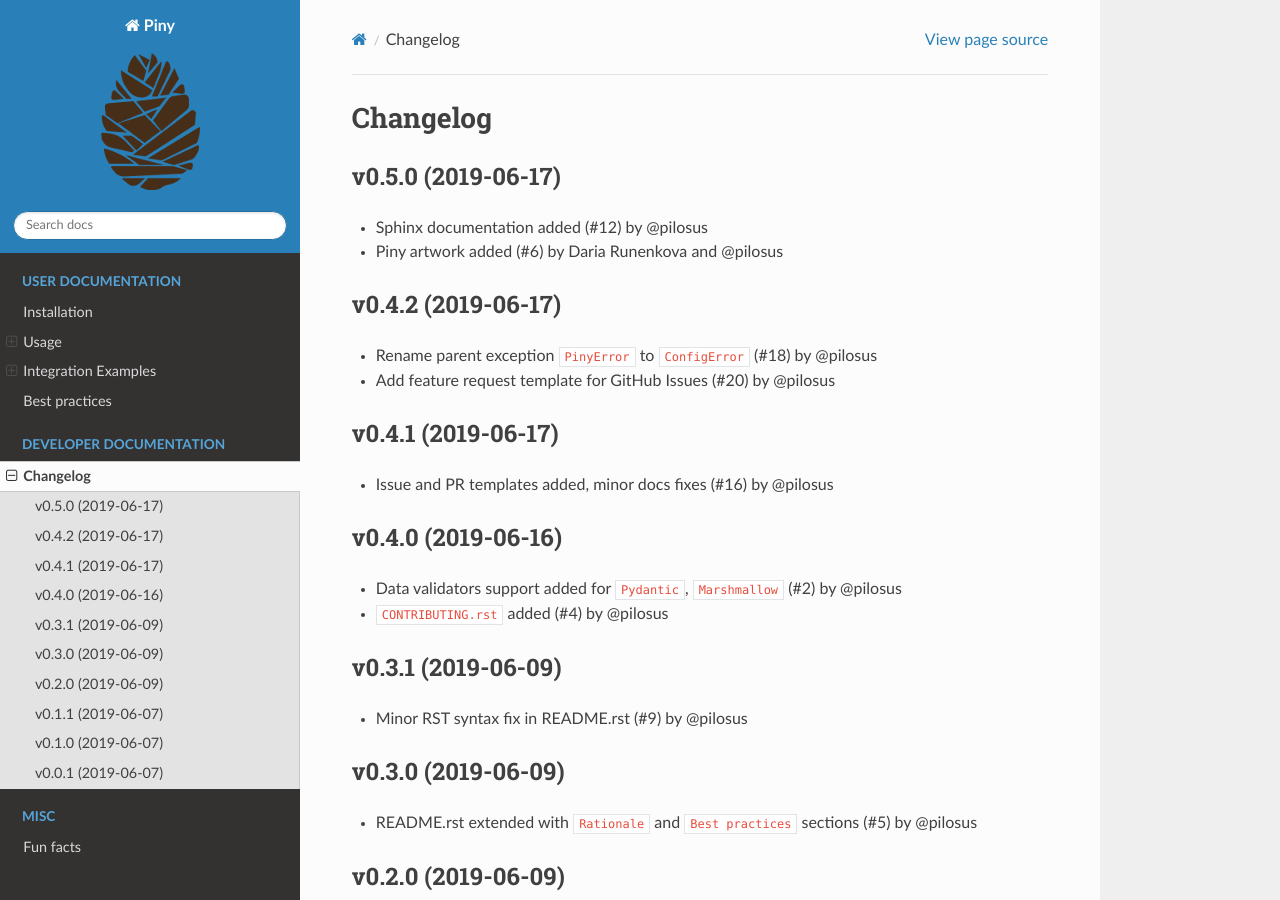
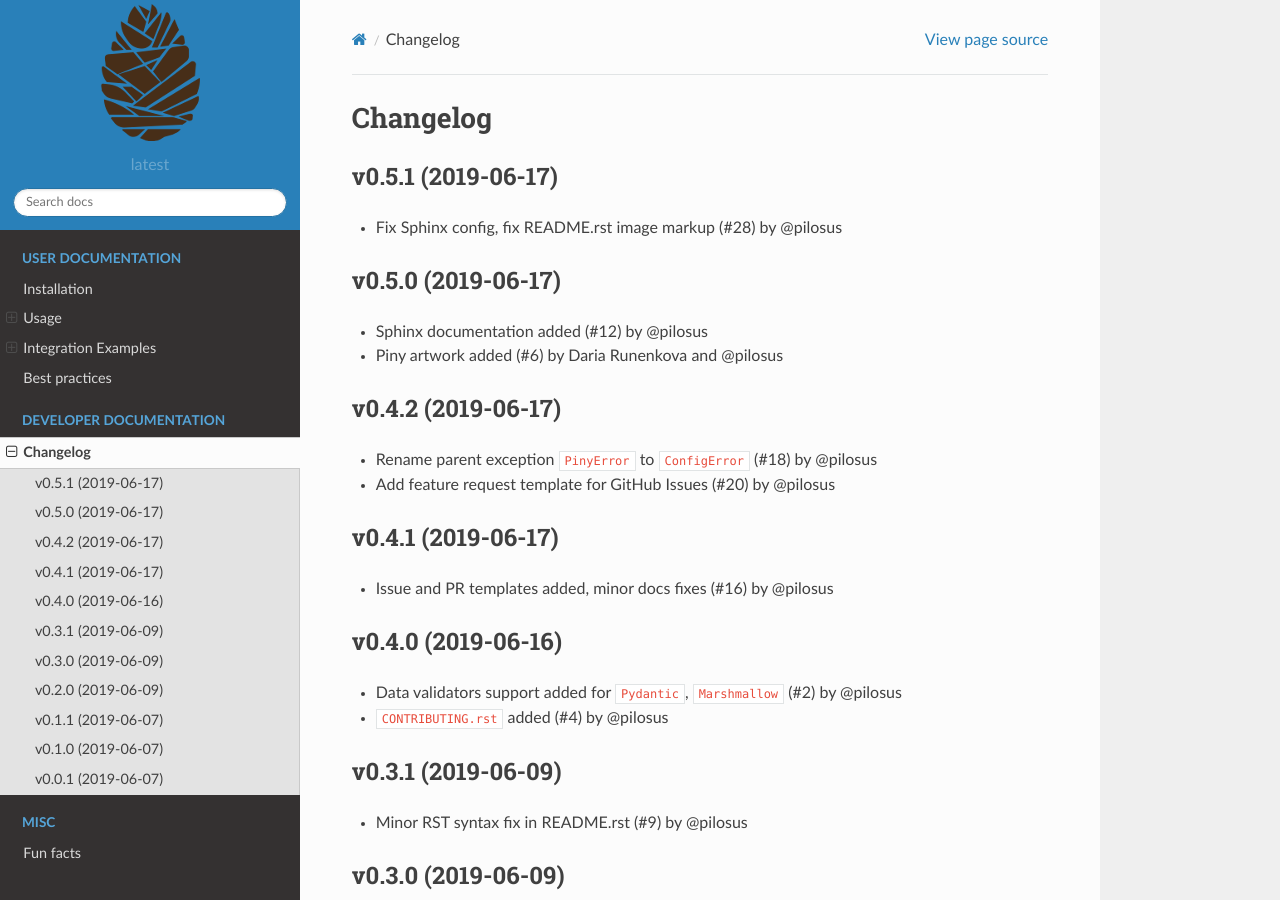
Before and after one commit to pilosus/piny, a Sphinx documentation site: the page built from docs/changelog.rst, in a window 1280 px wide and 900 px high. Built offline with Sphinx 7.4.7 and the Read the Docs theme 2.0.0, drawn with Linux system fonts in a browser that asks for light colours; pages that are not in the unit, such as notebooks, are missing from menus; the version number could not be read and is left out.

Commit message:
Fix Sphinx config (#28)

```diff
--- a/CHANGELOG.rst
+++ b/CHANGELOG.rst
@@ -1,5 +1,9 @@
 Changelog
 ---------
+
+v0.5.1 (2019-06-17)
+...................
+* Fix Sphinx config, fix README.rst image markup (#28) by @pilosus
 
 v0.5.0 (2019-06-17)
 ...................
--- a/README.rst
+++ b/README.rst
@@ -1,9 +1,11 @@
+|Logo|
+
 |Build| |Coverage| |Black| |Versions| |License|
 
 Piny
 ====
 
-|Logo| YAML configs loader with environment variables interpolation for Python.
+YAML configs loader with environment variables interpolation for Python.
 
 Keep your app's configuration in YAML file with sensitive data marked as environment variables.
 Put sensitive data into environment variables. Then let *piny* interpolate
--- a/docs/conf.py
+++ b/docs/conf.py
@@ -12,17 +12,24 @@
 #
 import os
 import sys
-from version import get_version
-
-# sys.path.insert(0, os.path.abspath('.'))
-sys.path.insert(0, os.path.abspath('..'))
+import logging
+# sys.path.insert(0, os.path.abspath('..'))
+sys.path.append(os.path.abspath('..'))
 
 # -- Project information -----------------------------------------------------
 
 project = 'Piny'
 copyright = '2019, Vitaly R. Samigullin'
 author = 'Vitaly R. Samigullin'
-release = get_version()
+
+try:
+    from version import get_version
+    version = get_version()
+except Exception as e:
+    logging.warning("get_version failed: {}".format(str(e)))
+    version = 'latest'
+
+release = version
 
 # -- General configuration ---------------------------------------------------
 
--- /dev/null
+++ b/docs/requirements.txt
@@ -0,0 +1,2 @@
+Sphinx==2.1.1
+sphinx-rtd-theme==0.4.3
--- a/requirements.txt
+++ b/requirements.txt
@@ -20,5 +20,4 @@
 ipdb==0.12
 
 # Docs
-Sphinx==2.1.1
-sphinx-rtd-theme==0.4.3
+-r docs/requirements.txt
```
Also changed, not shown: .readthedocs.yml (added).
